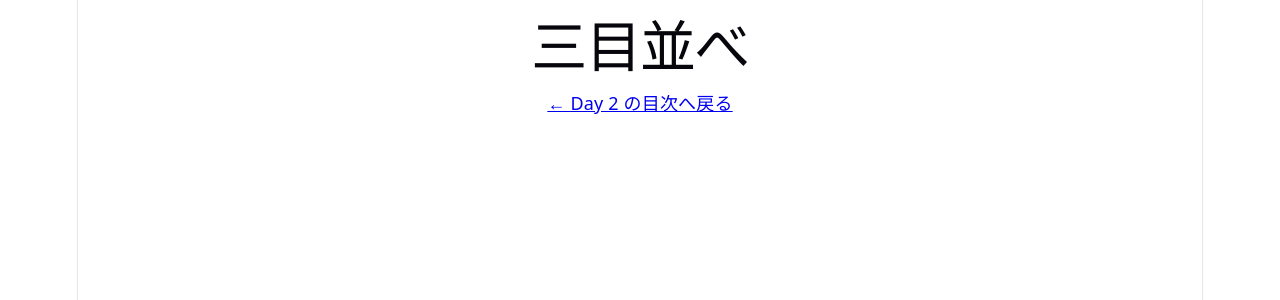
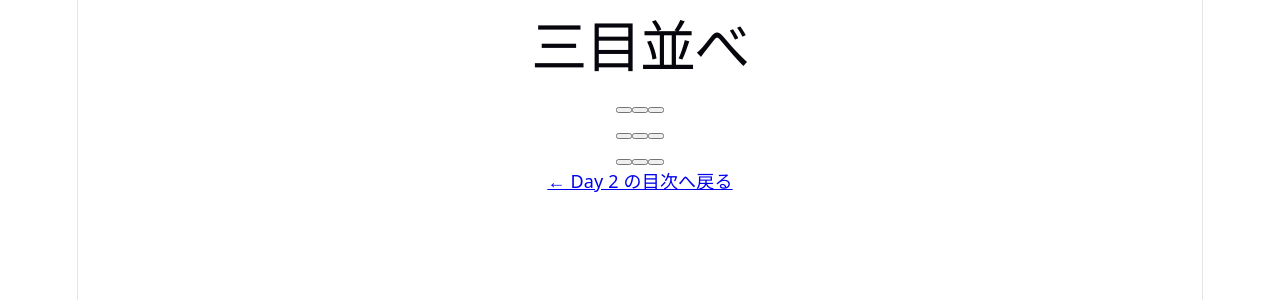
Before and after one commit to oota-sea/my-react-app, a React (Vite) app: page /day2/tic-tac-toe in a window 1280 px wide. Shown: the top 300 px of the page. Built offline with nearby package versions, Linux system fonts and the light colour scheme.

Commit message:
三目並べ　着手中

```diff
--- a/src/pages/day2/TicTacToe.jsx
+++ b/src/pages/day2/TicTacToe.jsx
@@ -1,11 +1,60 @@
 import { Link } from 'react-router-dom'
 import './TicTacToe.css'
+import {useState} from 'react'
 
+function Square({value}) {
+  function handleClick(i){
+    if (value){
+      return;
+    }
+    setValue(xIsNext ? 'X' : 'O');
+    setXIsNext(!xIsNext);
+  }
+  return <button onClick={handleClick}>{value}</button>
+}
 export default function TicTacToe() {
+  const [xIsNext, setXIsNext] = useState(true)
+  const [squares, setSquares] = useState([null,null,null,null,null,null,null,null,null])
   return (
     <>
       <h1>三目並べ</h1>
-      {/* ここに公式ドキュメントのサンプルコードを書く */}
+      {
+       <div>
+       <div>
+         <Square
+         value={squares[0]}
+         />
+         <Square
+         value={squares[1]}
+         />
+         <Square
+         value={squares[2]}
+         />
+       </div>
+       <div>
+         <Square
+         value={squares[3]}
+         />
+         <Square
+         value={squares[4]}
+         />
+         <Square
+         value={squares[5]}
+         />
+       </div>
+       <div>
+         <Square
+         value={squares[6]}
+         />
+         <Square
+         value={squares[7]}
+         />
+         <Square
+         value={squares[8]}
+         />
+       </div>
+       </div>
+      }
       <p><Link to="/day2">← Day 2 の目次へ戻る</Link></p>
     </>
   )
```
